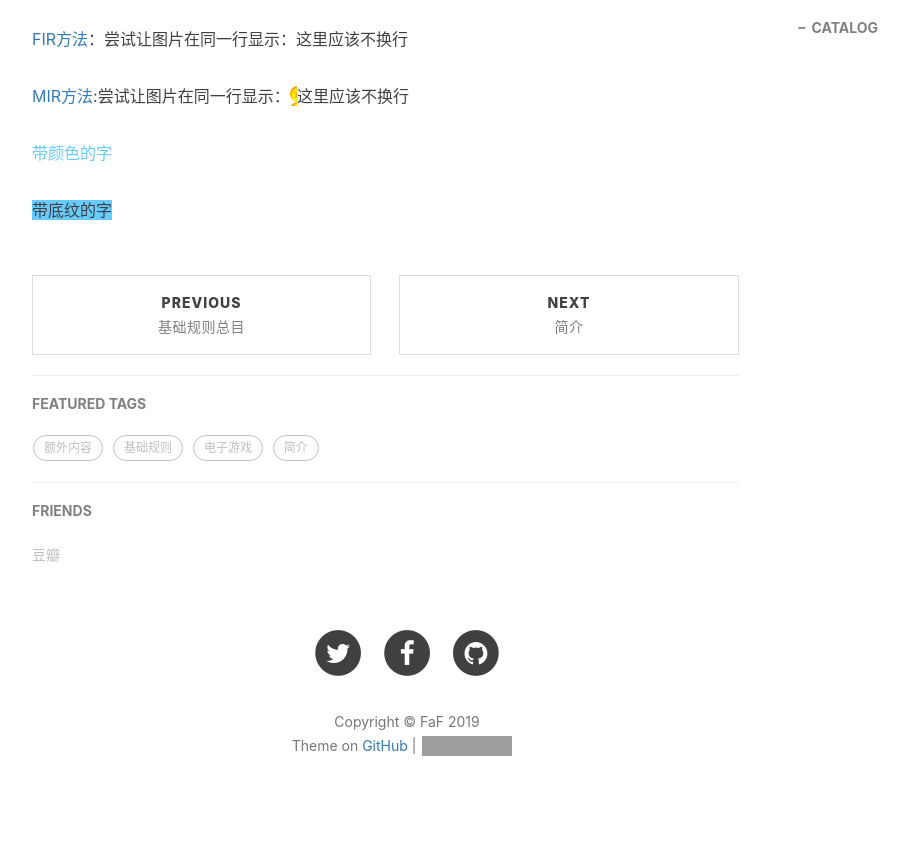
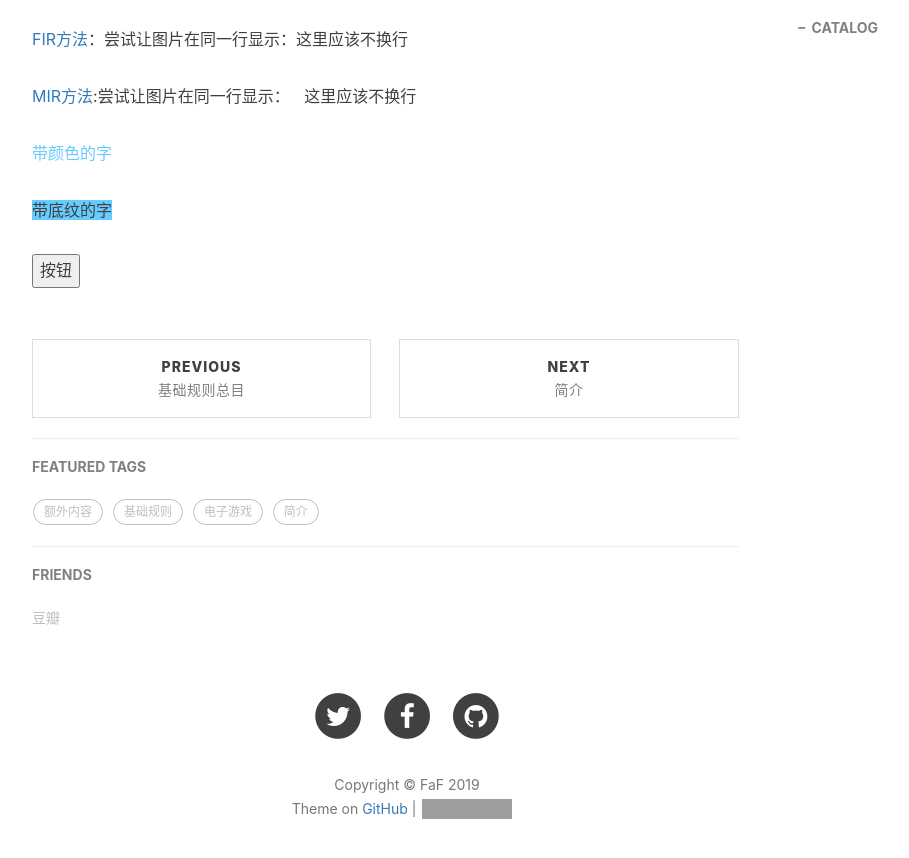
Before and after one commit to AndrewImalion/FameAndFarm.github.io, a Jekyll site: the page built from _posts/2019-04-07-test.md, in a window 1280 px wide and 900 px high, scrolled down 644 px. Shown: the top 858 px of the window, without its empty margins (233-1142 px from the left). Built offline with Jekyll 4.4.1, drawn with Linux system fonts in a browser that asks for light colours; nearby versions of some CDN libraries; comment, search, counter and statistics services are not loaded; grey boxes are pictures that could not be loaded.

Commit message:
Update 2019-04-07-test.md

```diff
--- a/_posts/2019-04-07-test.md
+++ b/_posts/2019-04-07-test.md
@@ -18,8 +18,10 @@
 [FIR方法](https://alistapart.com/article/fir)：尝试让图片在同一行显示：<span style="width:16px;height:16px;background-image: url({{ site.url }}/assets/i-coin-16px.png)"><a href="#" style="display:none;">_</a></span>这里应该不换行
 
 
-[MIR方法](https://stuffandnonsense.co.uk/archives/examples/malarkey-method-example.html):尝试让图片在同一行显示：<span style="width: 16px; height: 15px; background: url({{ site.url }}/assets/i-coin-16px.png); text-indent: -9999px"><span style="width:16px; visibility:hidden;">_</span></span>这里应该不换行
+[MIR方法](https://stuffandnonsense.co.uk/archives/examples/malarkey-method-example.html):尝试让图片在同一行显示：<span style="width: 16px; height: 15px; background: url({{ site.url }}/assets/i-coin-16px.png;background-repeat: no-repeat;); text-indent: -9999px;visibility:hidden;">__</span>这里应该不换行
 
 <span style="color:#66ccff;">带颜色的字</span>
 
 <span style="background-color:#66ccff;">带底纹的字</span>
+
+<button>按钮</button>
```
